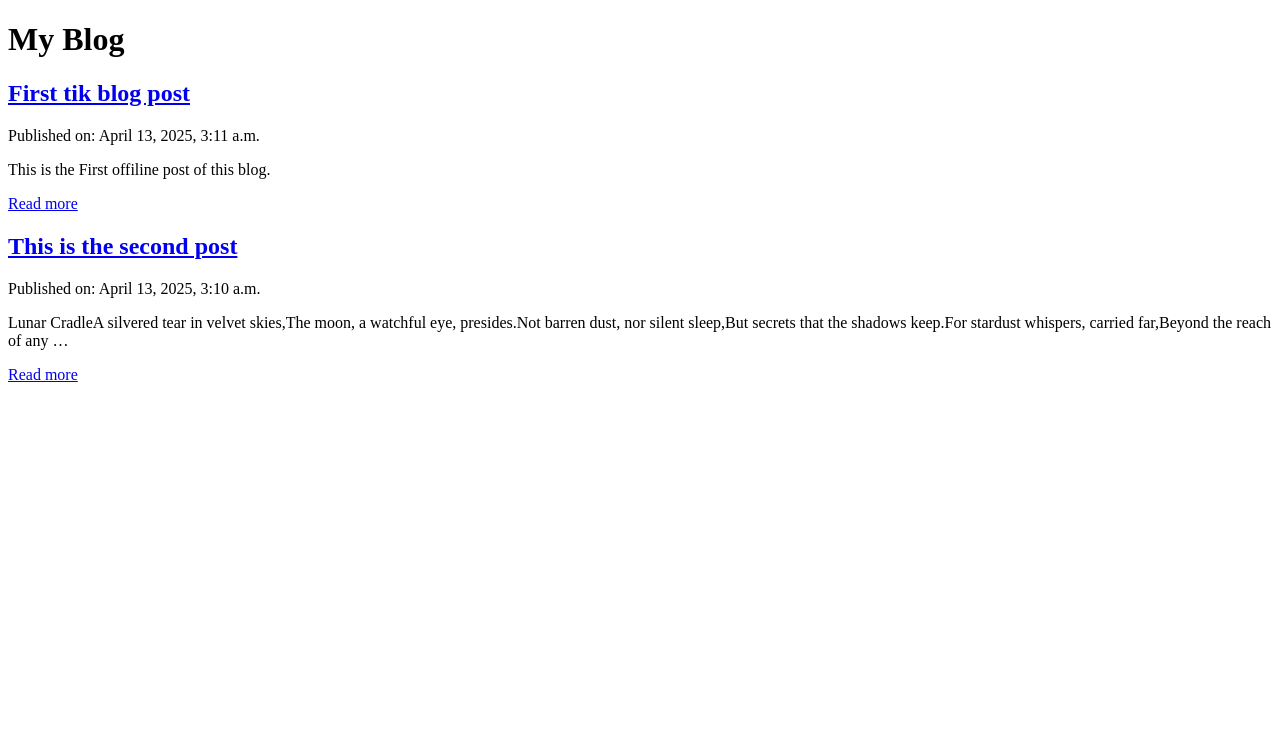
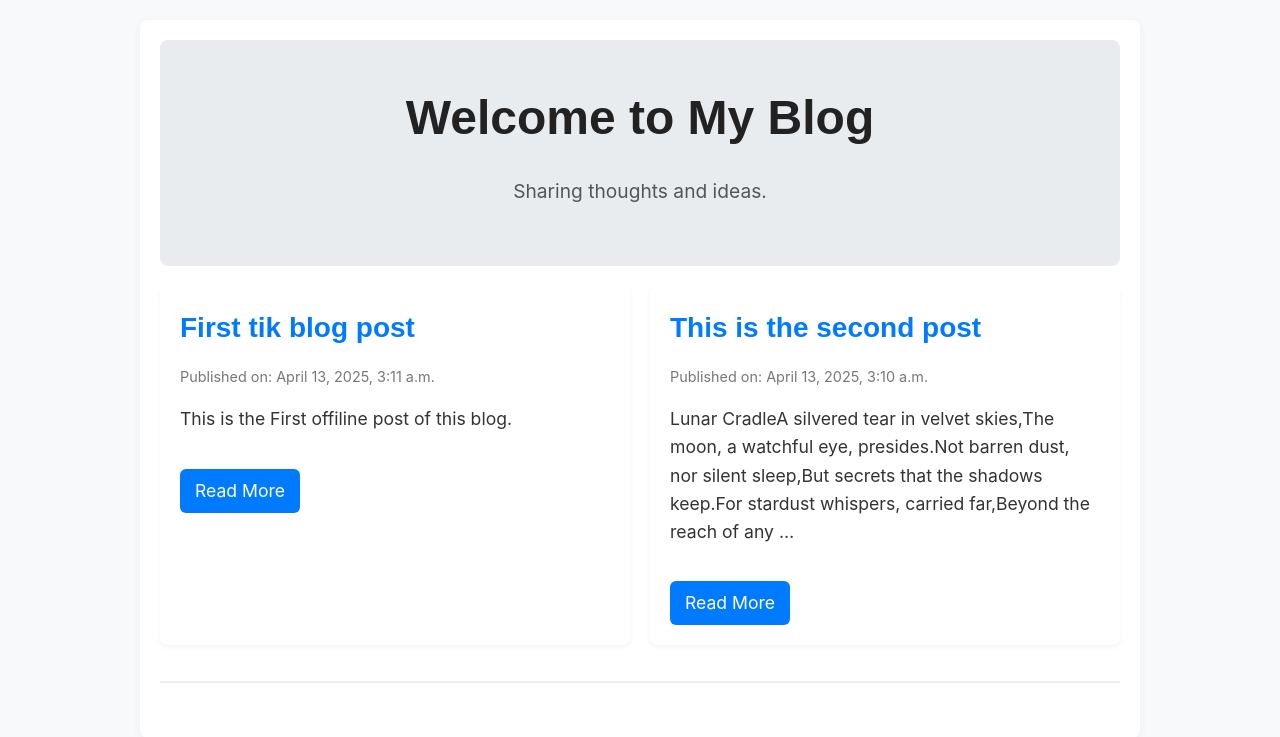
Before and after one commit to thiklock/blog25, a Django app: template blog/templates/post_list.html in a window 1280 px wide. Shown: the top 737 px of the page. Run offline with Django 4.2, Linux system fonts and the light colour scheme; the template is opened without the code that fills it: values that come from a table or form of the project are taken from there, others are empty; data comes from the database, SQL or seed files in the repository; both versions use the stored data as it was after the commit.

Commit message:
First structures of website, trying to apply css and scrap images.

```diff
--- /dev/null
+++ b/blog/static/css/style.css
@@ -0,0 +1,153 @@
+/* Base Styles */
+body {
+    font-family: 'Inter', sans-serif; /* Import this font from Google Fonts */
+    font-size: 1.1rem;
+    line-height: 1.6;
+    color: #333;
+    background-color: #f8f9fa; /* Light background */
+    margin: 0;
+    padding: 0;
+}
+
+.container {
+    max-width: 960px;
+    margin: 20px auto;
+    padding: 20px;
+    background-color: #fff; /* White content area */
+    border-radius: 8px;
+    box-shadow: 0 2px 10px rgba(0, 0, 0, 0.05);
+}
+
+/* Typography */
+h1, h2, h3 {
+    font-family: 'Poppins', sans-serif; /* Import this font from Google Fonts */
+    font-weight: 700;
+    color: #222;
+    margin-bottom: 0.75em;
+}
+
+h1 {
+    font-size: 2.5rem;
+    margin-top: 0;
+}
+
+h2 {
+    font-size: 2rem;
+}
+
+h3 {
+    font-size: 1.75rem;
+}
+
+a {
+    color: #007bff; /* Primary link color */
+    text-decoration: none;
+    transition: color 0.3s ease-in-out;
+}
+
+a:hover {
+    color: #0056b3; /* Darker link color on hover */
+}
+
+small {
+    color: #777;
+    display: block;
+    margin-top: 0.5em;
+    font-size: 0.9rem;
+}
+
+p {
+    margin-bottom: 1em;
+}
+
+hr {
+    border: 1px solid #eee;
+    margin: 2em 0;
+}
+
+/* Import Fonts from Google Fonts (add at the top) */
+@import url('https://fonts.googleapis.com/css2?family=Inter:wght@400;700&family=Poppins:wght@400;700&display=swap');
+
+/* Hero Section */
+.hero {
+    background-color: #e9ecef; /* Light gray background */
+    padding: 40px 20px;
+    text-align: center;
+    border-radius: 8px;
+    margin-bottom: 20px;
+}
+
+.hero h1 {
+    font-size: 3rem;
+    margin-bottom: 10px;
+}
+
+.hero p {
+    font-size: 1.2rem;
+    color: #555;
+}
+
+/* Post List */
+.post-list-wrapper {
+    display: grid;
+    grid-template-columns: 1fr; /* Single column by default */
+    gap: 20px;
+    margin-bottom: 20px;
+}
+
+@media (min-width: 768px) {
+    .post-list-wrapper {
+        grid-template-columns: 1fr 1fr; /* Two columns on medium and larger screens */
+    }
+}
+
+.post-item {
+    background-color: #fff;
+    padding: 20px;
+    border-radius: 8px;
+    box-shadow: 0 2px 5px rgba(0, 0, 0, 0.05);
+}
+
+.post-item h2 {
+    font-size: 1.75rem;
+    margin-top: 0;
+    margin-bottom: 0.5em;
+}
+
+.post-item .read-more {
+    display: inline-block;
+    margin-top: 1em;
+    padding: 8px 15px;
+    background-color: #007bff;
+    color: white;
+    border-radius: 6px;
+    transition: background-color 0.3s ease-in-out;
+}
+
+.post-item .read-more:hover {
+    background-color: #0056b3;
+}
+
+/* Post Detail */
+.post-detail {
+    padding: 20px;
+    background-color: #fff;
+    border-radius: 8px;
+    box-shadow: 0 2px 5px rgba(0, 0, 0, 0.05);
+}
+
+.post-detail h1 {
+    font-size: 2.5rem;
+    margin-top: 0;
+    margin-bottom: 0.5em;
+}
+
+.post-detail small {
+    color: #777;
+    display: block;
+    margin-bottom: 1em;
+}
+
+.post-detail p {
+    line-height: 1.8;
+}
--- /dev/null
+++ b/blog/templates/base.html
@@ -0,0 +1,17 @@
+{% load static %}
+<!DOCTYPE html>
+<html lang="en">
+<head>
+    <meta charset="UTF-8">
+    <meta name="viewport" content="width=device-width, initial-scale=1.0">
+    <title>{% block title %}My Blog{% endblock %}</title>
+    <link rel="stylesheet" href="{% static 'css/style.css' %}">
+    {% block head %}{% endblock %}
+</head>
+<body>
+    <div class="container">
+        {% block content %}
+        {% endblock %}
+    </div>
+</body>
+</html>
--- /dev/null
+++ b/blog/templates/ds_app.html
@@ -0,0 +1,3 @@
+<a href="https://your-streamlit-app-url.streamlit.app/" target="_blank">
+    Check out my cool Streamlit app!
+  </a>
--- a/blog/templates/post_list.html
+++ b/blog/templates/post_list.html
@@ -1,19 +1,31 @@
-<!DOCTYPE html>
-<html>
-<head>
-    <title>My Django Blog</title>
-</head>
-<body>
-    <h1>My Blog</h1>
-    {% for post in posts %}
-        <div>
-            <h2><a href="{% url 'post_detail' pk=post.pk %}">{{ post.title }}</a></h2>
-            <p>Published on: {{ post.published_date }}</p>
-            <p>{{ post.text|truncatewords:30 }}</p>
-            <a href="{% url 'post_detail' pk=post.pk %}">Read more</a>
-        </div>
-    {% empty %}
-        <p>No posts yet.</p>
-    {% endfor %}
-</body>
-</html>
+{% extends 'base.html' %}
+
+{% block title %}All Blog Posts{% endblock %}
+
+{% block content %}
+    <div class="hero">
+        <h1>Welcome to My Blog</h1>
+        <p>Sharing thoughts and ideas.</p>
+    </div>
+
+    <div class="post-list-wrapper">
+        {% if posts %}
+            {% for post in posts %}
+                <div class="post-item">
+                    <h2><a href="{% url 'blog:post_detail' pk=post.pk %}">{{ post.title }}</a></h2>
+                    <small>Published on: {{ post.published_date }}</small>
+                    <p>{{ post.text|truncatewords:30 }}</p>
+                    <a href="{% url 'blog:post_detail' pk=post.pk %}" class="read-more">Read More</a>
+                </div>
+            {% endfor %}
+        {% else %}
+            <p>No posts available.</p>
+        {% endif %}
+    </div>
+
+    {% load random_image %}
+    <hr>
+    {% if get_random_unsplash_or_fallback %}
+        <img src="{{ get_random_unsplash_or_fallback }}" alt="Random Image" style="max-width: 100%; height: auto; border-radius: 6px;">
+    {% endif %}
+{% endblock %}
--- a/blog/urls.py
+++ b/blog/urls.py
@@ -1,7 +1,11 @@
 from django.urls import path
 from . import views
+
+app_name = 'blog'
 
 urlpatterns = [
     path('', views.post_list, name='post_list'),
     path('post/<int:pk>/', views.post_detail, name='post_detail'),
+    path('latest/', views.latest_post, name='latest_post'),
+    path('random-image-test/', views.random_image_test, name='random_image_test'), # Add this line
 ]
--- a/myblog/urls.py
+++ b/myblog/urls.py
@@ -1,7 +1,9 @@
 from django.contrib import admin
 from django.urls import path, include
+from blog import views as blog_views
 
 urlpatterns = [
     path('admin/', admin.site.urls),
-    path('', include('blog.urls')),  # This line is crucial
+    path('blog/', include('blog.urls')),
+    path('', blog_views.latest_post, name='latest_post'),  # Root URL to latest_post
 ]
```
Also changed, not shown: blog/templates/post_detail.html (+15 -3 lines), blog/templates/random_image_test.html (added, +13 -0 lines), blog/templatetags/random_image.py (added, +46 -0 lines), blog/views.py (+9 -1 lines), myblog/settings.py (+20 -2 lines), blog/static/th-1779141600.jpg (added), blog/templatetags/__init__.py (added), blog/th-1779141600.jpg (added), db.sqlite3.
